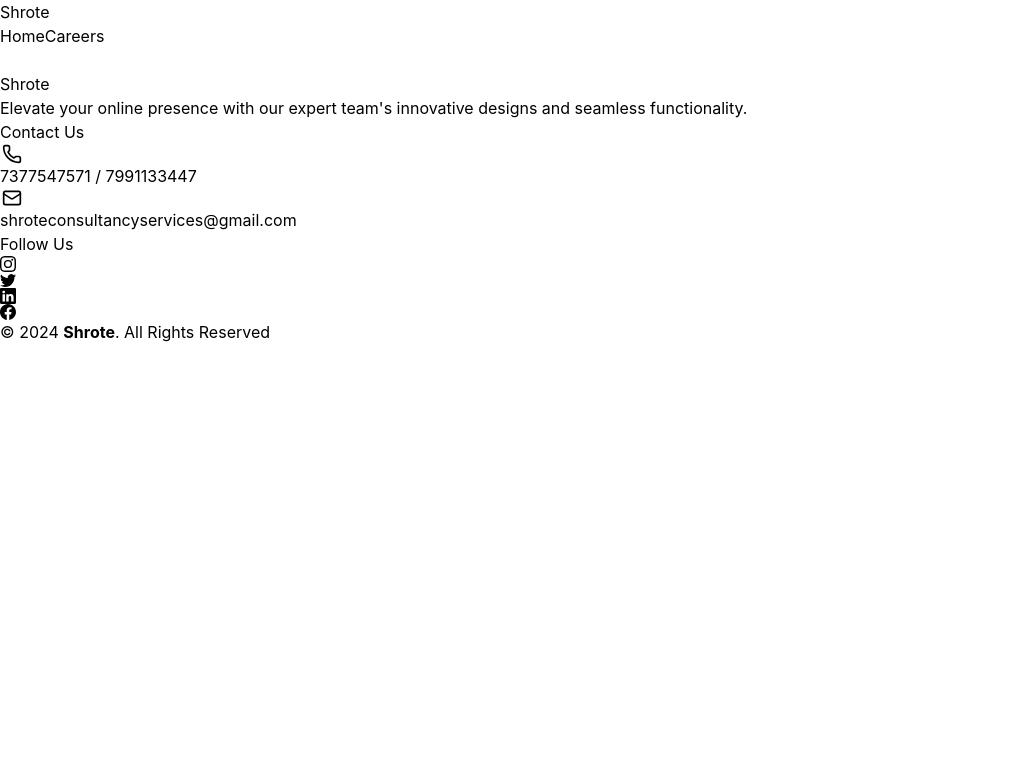
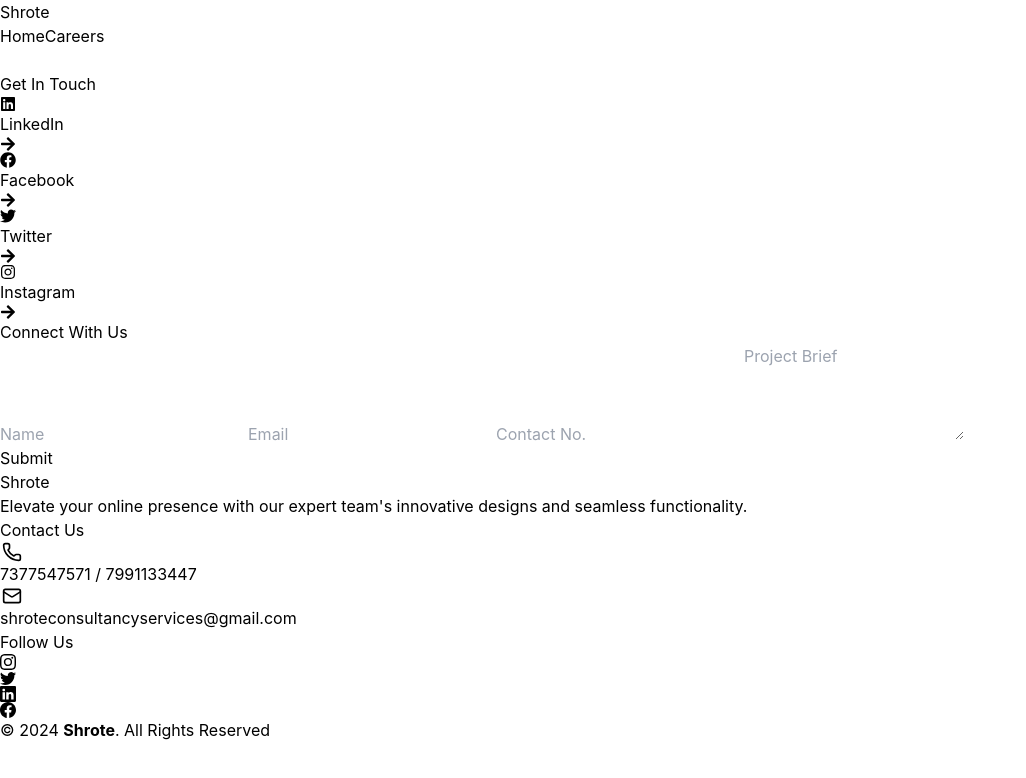
Before and after one commit to iamvishukr/Shrote, a React (Vite) app: page /contact in a window 1280 px wide. Shown: the top 778 px of the page, without its empty margins (0-1026 px from the left). Built offline with nearby package versions, Linux system fonts and the light colour scheme.

Commit message:
Made contact page || implemented scroll to View our products

```diff
--- a/Pages/Home.jsx
+++ b/Pages/Home.jsx
@@ -1,4 +1,4 @@
-import React from 'react';
+import React, { useRef } from 'react';
 import { motion } from 'framer-motion';
 import SEO from '../src/Components/SEO';
 import Hero from '../src/Components/Hero';
@@ -7,9 +7,10 @@ import Services from '../src/Components/Services';
 import Portfolio from '../src/Components/Portfolio';
 import Testimonials from '../src/Components/Testimonials';
 import CallToAction from '../src/Components/CallToAction';
-import Contact from '../src/Components/Contact';
 
 const Home = () => {
+    const section1Ref = useRef(null);
+
   return (
     <motion.div
       initial={{ opacity: 0 }}
@@ -22,10 +23,10 @@ const Home = () => {
         description="Shrote - Elevate your online presence with our expert team's innovative designs and seamless functionality."
         keywords="web design, web development, SEO, digital marketing"
       />
-      <Hero />
+      <Hero section1Ref={section1Ref} />
       <About />
       <Services />
-      <Portfolio />
+      <Portfolio ref={section1Ref}/>
       <Testimonials />
       <CallToAction />
     </motion.div>
--- a/src/App.jsx
+++ b/src/App.jsx
@@ -9,12 +9,14 @@ import '../styles/globals.css';
 import Preloader from './Utils/Preloader';
 import ExitPreloader from './Utils/ExitPreloader';
 import PageTransition from './Utils/PageTransition';
+import ContactPage from './Components/Contact';
 
 const Home = lazy(() => import('../Pages/Home'));
 const Careers = lazy(() => import('../Pages/Careers'));
 
 function App() {
   const [isLoading, setIsLoading] = useState(true);
+
 
   useEffect(() => {
     // Show the preloader for 5 seconds
@@ -37,12 +39,13 @@ function App() {
         <main className="flex-grow">
           <AnimatePresence mode="wait">
             <Suspense fallback={<div className="loader">
-              <ExitPreloader />
+              {/* <ExitPreloader /> */}
               <PageTransition />
             </div>}>
               <Routes>
                 <Route path="/" element={<Home />} />
                 <Route path="/careers" element={<Careers />} />
+                <Route path="/contact" element={<ContactPage />} />
               </Routes>
             </Suspense>
           </AnimatePresence>
--- a/src/Components/Contact.jsx
+++ b/src/Components/Contact.jsx
@@ -1,105 +1,91 @@
-import React, { useState } from 'react';
+import { FaLinkedin, FaFacebook, FaTwitter, FaEnvelope, FaArrowRight, FaInstagram } from 'react-icons/fa'
+import { Link } from 'react-router-dom'
 
-const Contact = () => {
-  const [formData, setFormData] = useState({
-    name: '',
-    email: '',
-    subject: '',
-    message: ''
-  });
+export default function ContactPage() {
+  return (
+    <div className="flex flex-col md:flex-row mx-12 my-6">
+      <div className="w-full md:w-1/2 bg-black p-8 md:p-16">
+        <h1 className="text-white text-5xl font-bold mb-12">
+          Get In Touch
+          <div className="h-0.5 bg-white mt-2"></div>
+        </h1>
 
-  const handleChange = (e) => {
-    setFormData({ ...formData, [e.target.name]: e.target.value });
-  };
+        <div className="space-y-6">
+          <Link to={"https://www.linkedin.com/in/shrote-consultancy-services-54ba72337/"} className="flex items-center justify-between text-white border border-white/30 rounded p-4 hover:bg-white/10 transition-colors">
+            <div className="flex items-center gap-4">
+              <FaLinkedin className="text-2xl" />
+              <span className="text-xl">LinkedIn</span>
+            </div>
+            <FaArrowRight />
+          </Link>
 
-  const handleSubmit = (e) => {
-    e.preventDefault();
-    // Here you would typically send the form data to your backend
-    console.log('Form submitted:', formData);
-    // Reset form after submission
-    setFormData({ name: '', email: '', subject: '', message: '' });
-  };
+          <Link to={"https://www.facebook.com/people/Shrote/61569121190721/"} className="flex items-center justify-between text-white border border-white/30 rounded p-4 hover:bg-white/10 transition-colors">
+            <div className="flex items-center gap-4">
+              <FaFacebook className="text-2xl" />
+              <span className="text-xl">Facebook</span>
+            </div>
+            <FaArrowRight />
+          </Link>
 
-  return (
-    <section id="contact" className="py-20">
-      <div className="container mx-auto px-4">
-        <h2 className="text-3xl font-bold text-center mb-8">Contact Us</h2>
-        <div className="grid grid-cols-1 md:grid-cols-2 gap-8">
-          <div className=''>
-            <h3 className="text-xl font-semibold mb-4">Get in Touch</h3>
-            <p className="mb-4">We'd love to hear from you. Please fill out the form below or use our contact information.</p>
-            <div className="mb-4">
-              <h4 className="font-semibold">Address</h4>
-              <p>Pandra Ranchi, Jh 834005, INDIA</p>
+          <Link to={"https://x.com/Shrote_services?t=RlqvR_syDwl03FuUpCTK9w&s=09&mx=2"} className="flex items-center justify-between text-white border border-white/30 rounded p-4 hover:bg-white/10 transition-colors">
+            <div className="flex items-center gap-4">
+              <FaTwitter className="text-2xl" />
+              <span className="text-xl">Twitter</span>
             </div>
-            <div className="mb-4">
-              <h4 className="font-semibold">Phone</h4>
-              <p>7377547571 / 7991133447</p>
+            <FaArrowRight />
+          </Link>
+
+          <Link to={"https://www.instagram.com/shroteconsultancy/?igsh=MTVhdTFjaWN0cjVncw%3D%3D"} className="flex items-center justify-between text-white border border-white/30 rounded p-4 hover:bg-white/10 transition-colors">
+            <div className="flex items-center gap-4">
+              <FaInstagram className="text-2xl" />
+              <span className="text-xl">Instagram</span>
             </div>
-            <div>
-              <h4 className="font-semibold">Email</h4>
-              <p>contact@Shrote.com</p>
+            <FaArrowRight />
+          </Link>
         </div>
       </div>
-          <div>
-            <form onSubmit={handleSubmit}>
-              <div className="mb-4">
-                <label htmlFor="name" className="block mb-2">Name</label>
+
+      <div className="w-full md:w-1/2 p-8 md:p-16">
+        <h1 className="text-[#1a2b3b] text-5xl font-bold mb-12">
+          Connect With Us
+          <div className="h-0.5 bg-red-500 mt-2"></div>
+        </h1>
+
+        <form className="space-y-6">
           <input
             type="text"
-                  id="name"
-                  name="name"
-                  value={formData.name}
-                  onChange={handleChange}
-                  required
-                  className="w-full px-3 py-2 border border-gray-300 rounded-md"
+            placeholder="Name"
+            className="w-full p-4 bg-gray-100 rounded focus:outline-none"
           />
-              </div>
-              <div className="mb-4">
-                <label htmlFor="email" className="block mb-2">Email</label>
+
           <input
             type="email"
-                  id="email"
-                  name="email"
-                  value={formData.email}
-                  onChange={handleChange}
-                  required
-                  className="w-full px-3 py-2 border border-gray-300 rounded-md"
+            placeholder="Email"
+            className="w-full p-4 bg-gray-100 rounded focus:outline-none"
           />
-              </div>
-              <div className="mb-4">
-                <label htmlFor="subject" className="block mb-2">Subject</label>
+
           <input
-                  type="text"
-                  id="subject"
-                  name="subject"
-                  value={formData.subject}
-                  onChange={handleChange}
-                  required
-                  className="w-full px-3 py-2 border border-gray-300 rounded-md"
+            type="tel"
+            placeholder="Contact No."
+            className="w-full p-4 bg-gray-100 rounded focus:outline-none"
           />
-              </div>
-              <div className="mb-4">
-                <label htmlFor="message" className="block mb-2">Message</label>
+
           <textarea
-                  id="message"
-                  name="message"
-                  value={formData.message}
-                  onChange={handleChange}
-                  required
+            placeholder="Project Brief"
             rows="4"
-                  className="w-full px-3 py-2 border border-gray-300 rounded-md"
+            className="w-full p-4 bg-gray-100 rounded resize-none focus:outline-none"
           ></textarea>
-              </div>
-              <button type="submit" className="bg-blue-500 hover:bg-blue-600 text-white font-bold py-2 px-4 rounded">
-                Send Message
+
+          <div className="g-recaptcha" data-sitekey="your-recaptcha-site-key"></div>
+
+          <button
+            type="submit"
+            className="w-full bg-[#1a2b3b] text-white py-4 rounded hover:bg-[#2a3b4b] transition-colors"
+          >
+            Submit
           </button>
         </form>
       </div>
     </div>
-      </div>
-    </section>
-  );
-};
-
-export default Contact;
+  )
+}
--- a/src/Components/Portfolio.jsx
+++ b/src/Components/Portfolio.jsx
@@ -1,33 +1,43 @@
-import React from 'react';
+import React, { forwardRef } from "react";
 
-const portfolioItems = [
-  {
-    // image: '/assets/img/portfolio/partyvines.jpg',
-    title: 'Partyvines',
-    category: 'Event management',
-    link: 'https://www.partyvines.com'
-  },
-  {
-    // image: '/assets/img/portfolio/shreecollection.jpg',
-    title: 'Shree Collection',
-    category: 'E-commerce Store',
-    link: 'https://demo6.crazymarketer.online'
-  }
-];
+const Portfolio = forwardRef((_, ref) => {
+  const portfolioItems = [
+    {
+      title: "Partyvines",
+      category: "Event management",
+      link: "https://www.partyvines.com",
+    },
+    {
+      title: "Shree Collection",
+      category: "E-commerce Store",
+      link: "https://demo6.crazymarketer.online",
+    },
+  ];
 
-const Portfolio = () => {
   return (
-    <section id="portfolio" className="py-20">
+    <section id="portfolio" className="py-20" ref={ref}>
       <div className="container mx-auto px-4">
         <h2 className="text-3xl font-bold text-center mb-8">Our Portfolio</h2>
         <div className="grid grid-cols-1 md:grid-cols-2 lg:grid-cols-3 gap-8">
           {portfolioItems.map((item, index) => (
-            <div key={index} className="bg-white rounded-lg shadow-md overflow-hidden">
-              <img src={item.image} alt={item.title} className="w-full h-48 object-cover" />
+            <div
+              key={index}
+              className="bg-white rounded-lg shadow-md overflow-hidden"
+            >
+              <img
+                src={item.image}
+                alt={item.title}
+                className="w-full h-48 object-cover"
+              />
               <div className="p-4">
                 <h3 className="text-xl font-semibold mb-2">{item.title}</h3>
                 <p className="text-gray-600 mb-4">{item.category}</p>
-                <a href={item.link} target="_blank" rel="noopener noreferrer" className="text-blue-500 hover:underline">
+                <a
+                  href={item.link}
+                  target="_blank"
+                  rel="noopener noreferrer"
+                  className="text-blue-500 hover:underline"
+                >
                   View Project
                 </a>
               </div>
@@ -37,6 +47,6 @@ const Portfolio = () => {
       </div>
     </section>
   );
-};
+});
 
 export default Portfolio;
```
Also changed, not shown: src/Components/Hero.jsx (+18 -31 lines). Lines whose indentation alone changed are shown as unchanged.
